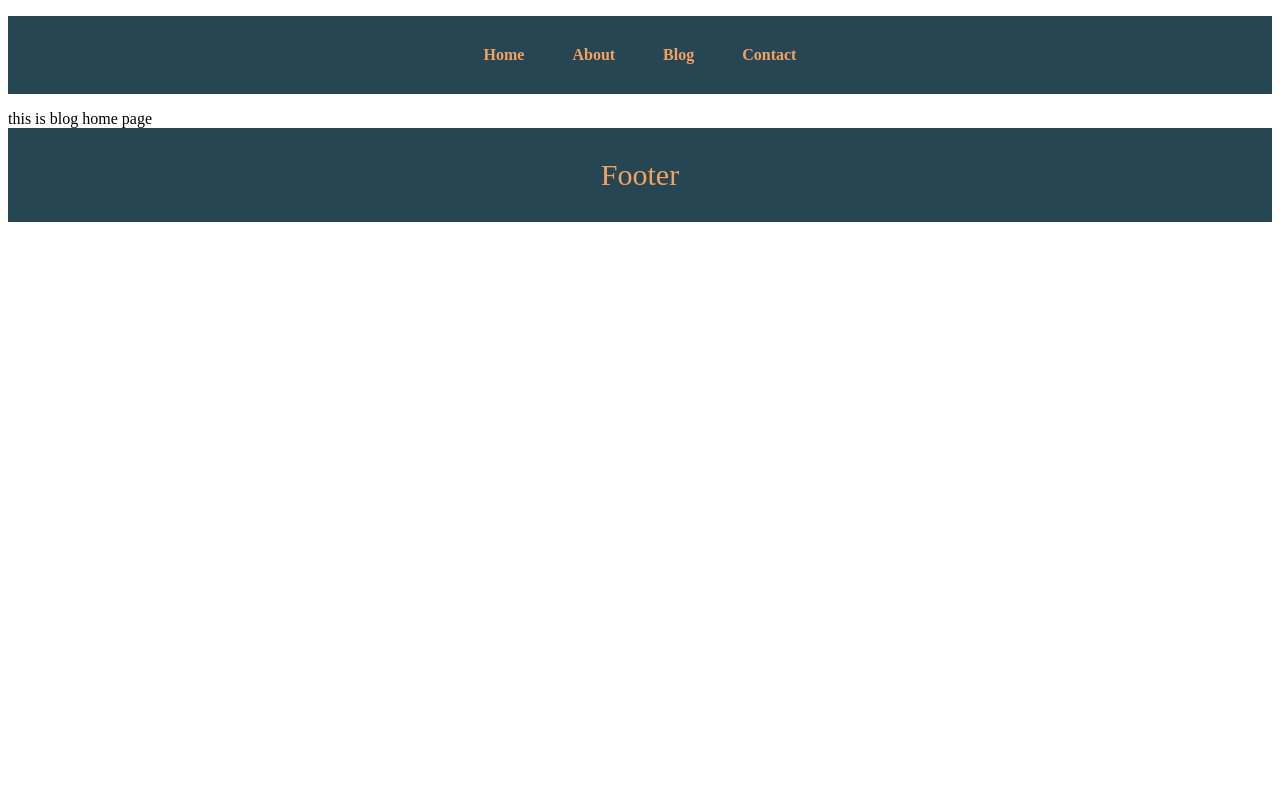
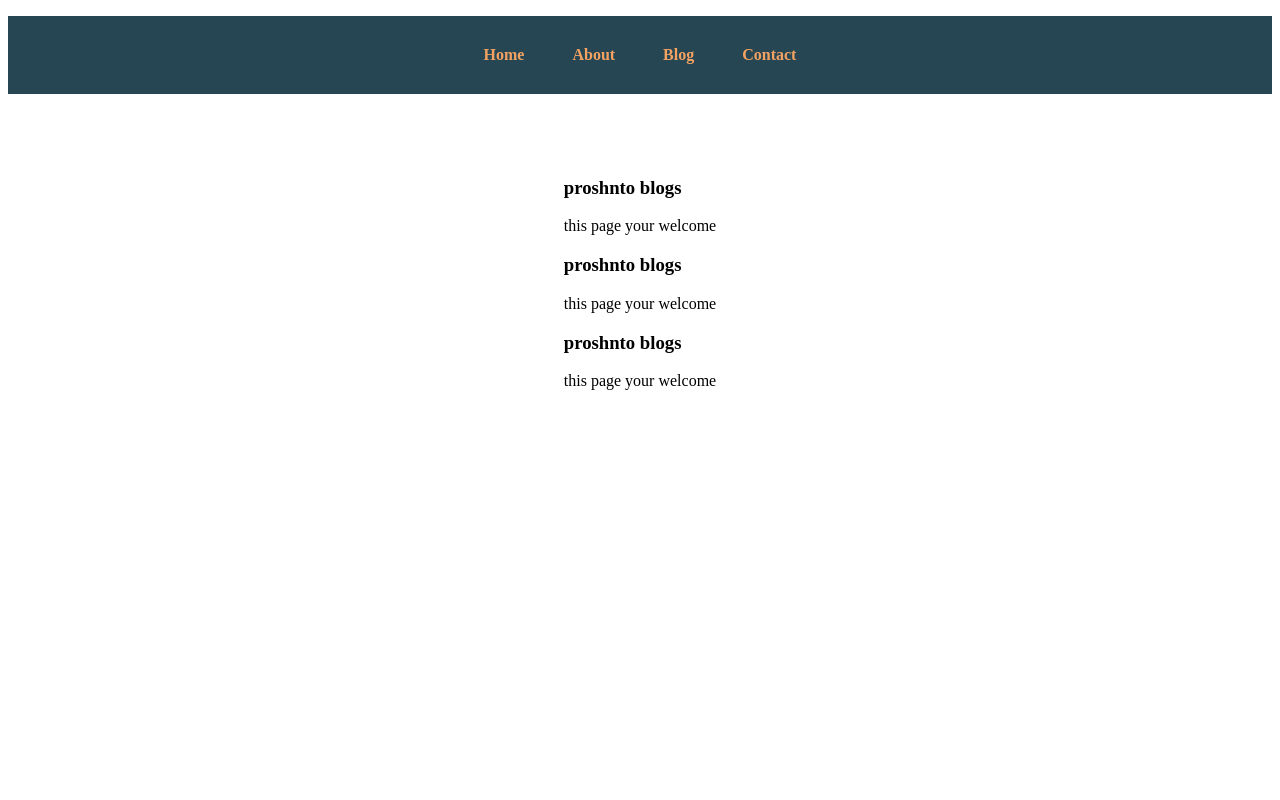
Before and after one commit to proshantosaha/simple-next-project, a Next.js app: page /blog in a window 1280 px wide. Shown: the top 800 px of the page. Built offline with nearby package versions, Linux system fonts and the light colour scheme.

Commit message:
spliting this component

```diff
--- /dev/null
+++ b/blogdata/how-to-learn-flask.json
@@ -0,0 +1,4 @@
+{
+  "title": "sunt aut facere repellat provident occaecati excepturi optio reprehenderit",
+  "content": "quia et suscipit\nsuscipit recusandae consequuntur expedita et cum\nreprehenderit molestiae ut ut quas totam\nnostrum rerum est autem sunt rem eveniet architecto"
+  }
--- /dev/null
+++ b/blogdata/how-to-learn-javascript.json
@@ -0,0 +1,4 @@
+{
+  "title": "sunt aut facere repellat provident occaecati excepturi optio reprehenderit",
+  "content": "quia et suscipit\nsuscipit recusandae consequuntur expedita et cum\nreprehenderit molestiae ut ut quas totam\nnostrum rerum est autem sunt rem eveniet architecto"
+  }
--- /dev/null
+++ b/blogdata/how-to-learn-nextjs.json
@@ -0,0 +1,4 @@
+{
+  "title": "sunt aut facere repellat provident occaecati excepturi optio reprehenderit",
+  "content": "quia et suscipit\nsuscipit recusandae consequuntur expedita et cum\nreprehenderit molestiae ut ut quas totam\nnostrum rerum est autem sunt rem eveniet architecto"
+  }
--- /dev/null
+++ b/pages/api/blogs.js
@@ -0,0 +1,11 @@
+// Next.js API route support: https://nextjs.org/docs/api-routes/introduction
+import * as fs from 'fs';
+
+
+export default function handler(req, res) {
+  fs.readFile("/blogdata/larn-blog-flusk.json",'utf-8',(err,data)=>{
+    console.log('');
+    res.status(200).json( JSON.parse(data) )
+  })
+
+}
--- a/pages/api/hello.js
+++ /dev/null
@@ -1,5 +0,0 @@
-// Next.js API route support: https://nextjs.org/docs/api-routes/introduction
-
-export default function handler(req, res) {
-  res.status(200).json({ name: 'John Doe' })
-}
--- /dev/null
+++ b/pages/api/index.js
@@ -0,0 +1,3 @@
+export default function handler(req, res) {
+    res.status(200).json({ name: 'John Doe' })
+  }
--- a/pages/blog.js
+++ b/pages/blog.js
@@ -1,7 +1,31 @@
 import React from 'react'
+import styles from '@/styles/Blog.module.css'
+import Link from 'next/link'
+
 
 export default function Blog() {
   return (
-    <div>this is blog home page</div>
+    <div className={styles.container}>
+    <main className={styles.main}>
+      <div>
+
+        <div>
+          <Link legacyBehavior href={'/blog/learn-javscript'}>
+          <h3  className={styles.blogItemh3}>  proshnto blogs</h3></Link>
+          <p> this  page your welcome</p>
+        </div>
+
+        <div className='blogItem'>
+          <h3>  proshnto blogs</h3>
+          <p> this  page your welcome</p>
+        </div>
+
+        <div className='blogItem'>
+          <h3>  proshnto blogs</h3>
+          <p> this  page your welcome</p>
+        </div>
+      </div>
+      </main>
+    </div>
   )
 }
--- /dev/null
+++ b/styles/Blog.module.css
@@ -0,0 +1,19 @@
+.main {
+    display: flex;
+    flex-direction: column;
+    justify-content: space-between;
+    align-items: center;
+    min-height: 100vh;
+    justify-content: flex-start;
+    padding-top: 3rem;
+  }
+
+
+
+.myImg{
+    border-radius: 10px;
+  }
+
+  .blogItemh3{
+    cursor: pointer;
+  }
```
Also changed, not shown: pages/blog/[blogId].js (+20 -7 lines), pages/index.js (+0 -15 lines), styles/Home.module.css (line endings or trailing spaces).
